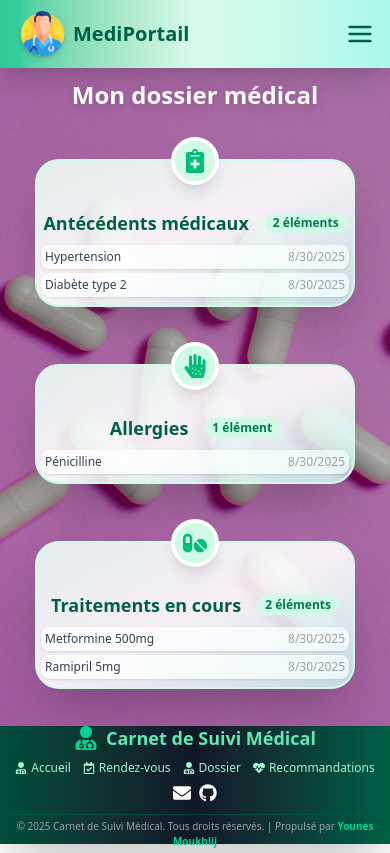
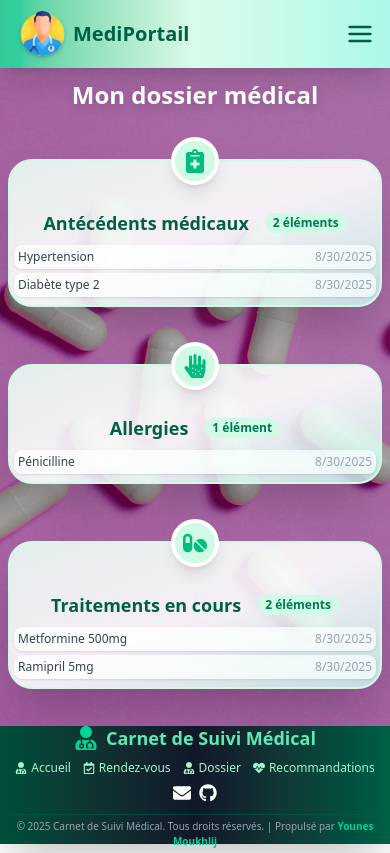
Before and after one commit to YounesMoukhlij/Portail-Patient, a Next.js app in the folder portal-patient/: page /dossier in a window 390 px wide. Built offline with nearby package versions, Linux system fonts and the light colour scheme.

Commit message:
finished

```diff
--- a/portal-patient/src/app/dossier/page.tsx
+++ b/portal-patient/src/app/dossier/page.tsx
@@ -7,7 +7,7 @@ import { FaNotesMedical, FaAllergies, FaPills } from "react-icons/fa";
 function Section({ title, items, icon, badgeColor = "bg-emerald-100 text-emerald-700" }: { title: string; items: string[]; icon: React.ReactNode; badgeColor?: string }) {
   return (
     <section className="flex flex-col items-center justify-start w-full md:h-[90%] animate-fade-in">
-  <div className="relative w-full max-w-xs sm:max-w-sm md:max-w-full h-full bg-gradient-to-br from-emerald-50/90 via-white/90 to-teal-100/80 backdrop-blur-2xl rounded-3xl shadow-2xl border-2 border-emerald-100 hover:border-emerald-400/80 hover:shadow-emerald-200/40 transition-all flex flex-col items-center pt-6 sm:pt-10 pb-2 sm:pb-4 px-1 sm:px-2 group">
+  <div className="relative w-full max-w-full sm:max-w-sm md:max-w-full h-full bg-gradient-to-br from-emerald-50/90 via-white/90 to-teal-100/80 backdrop-blur-2xl rounded-3xl shadow-2xl border-2 border-emerald-100 hover:border-emerald-400/80 hover:shadow-emerald-200/40 transition-all flex flex-col items-center pt-6 sm:pt-10 pb-2 sm:pb-4 px-1 sm:px-2 group">
   <div className="absolute -top-6 left-1/2 -translate-x-1/2 flex items-center justify-center w-12 h-12 bg-emerald-100 rounded-full shadow-lg border-4 border-white z-10">
           <span className="text-emerald-500 text-2xl">{icon}</span>
         </div>
--- a/portal-patient/src/app/recommandations/page.tsx
+++ b/portal-patient/src/app/recommandations/page.tsx
@@ -13,7 +13,7 @@ type Recommandation = {
 function Section({ title, items, icon }: { title: string; items: Recommandation[]; icon: React.ReactNode }) {
   return (
     <section className="flex flex-col items-center justify-start w-full md:h-[90%] animate-fade-in">
-  <div className="relative w-full max-w-xs sm:max-w-sm md:max-w-full h-full bg-gradient-to-br from-emerald-50/90 via-white/90 to-teal-100/80 backdrop-blur-2xl rounded-3xl shadow-2xl border-2 border-emerald-100 hover:border-emerald-400/80 hover:shadow-emerald-200/40 transition-all flex flex-col items-center pt-6 sm:pt-10 pb-2 sm:pb-4 px-1 sm:px-2 group">
+  <div className="relative w-full max-w-full sm:max-w-sm md:max-w-full h-full bg-gradient-to-br from-emerald-50/90 via-white/90 to-teal-100/80 backdrop-blur-2xl rounded-3xl shadow-2xl border-2 border-emerald-100 hover:border-emerald-400/80 hover:shadow-emerald-200/40 transition-all flex flex-col items-center pt-6 sm:pt-10 pb-2 sm:pb-4 px-1 sm:px-2 group">
   <div className="absolute -top-6 left-1/2 -translate-x-1/2 flex items-center justify-center w-12 h-12 bg-emerald-100 rounded-full shadow-lg border-4 border-white z-10">
           <span className="text-emerald-500 text-2xl">{icon}</span>
         </div>
--- a/portal-patient/src/app/rendez-vous/page.tsx
+++ b/portal-patient/src/app/rendez-vous/page.tsx
@@ -16,7 +16,7 @@ type RendezVous = {
 function Section({ title, items, icon }: { title: string; items: RendezVous[]; icon: React.ReactNode }) {
   return (
     <section className="flex flex-col items-center justify-start w-full md:h-[90%] animate-fade-in">
-  <div className="relative w-full max-w-xs sm:max-w-sm md:max-w-full h-full bg-gradient-to-br from-emerald-50/90 via-white/90 to-teal-100/80 backdrop-blur-2xl rounded-3xl shadow-2xl border-2 border-emerald-100 hover:border-emerald-400/80 hover:shadow-emerald-200/40 transition-all flex flex-col items-center pt-6 sm:pt-10 pb-2 sm:pb-4 px-1 sm:px-2 group">
+  <div className="relative w-full max-w-full sm:max-w-sm md:max-w-full h-full bg-gradient-to-br from-emerald-50/90 via-white/90 to-teal-100/80 backdrop-blur-2xl rounded-3xl shadow-2xl border-2 border-emerald-100 hover:border-emerald-400/80 hover:shadow-emerald-200/40 transition-all flex flex-col items-center pt-6 sm:pt-10 pb-2 sm:pb-4 px-1 sm:px-2 group">
   <div className="absolute -top-6 left-1/2 -translate-x-1/2 flex items-center justify-center w-12 h-12 bg-emerald-100 rounded-full shadow-lg border-4 border-white z-10">
           <span className="text-emerald-500 text-2xl">{icon}</span>
         </div>
```
